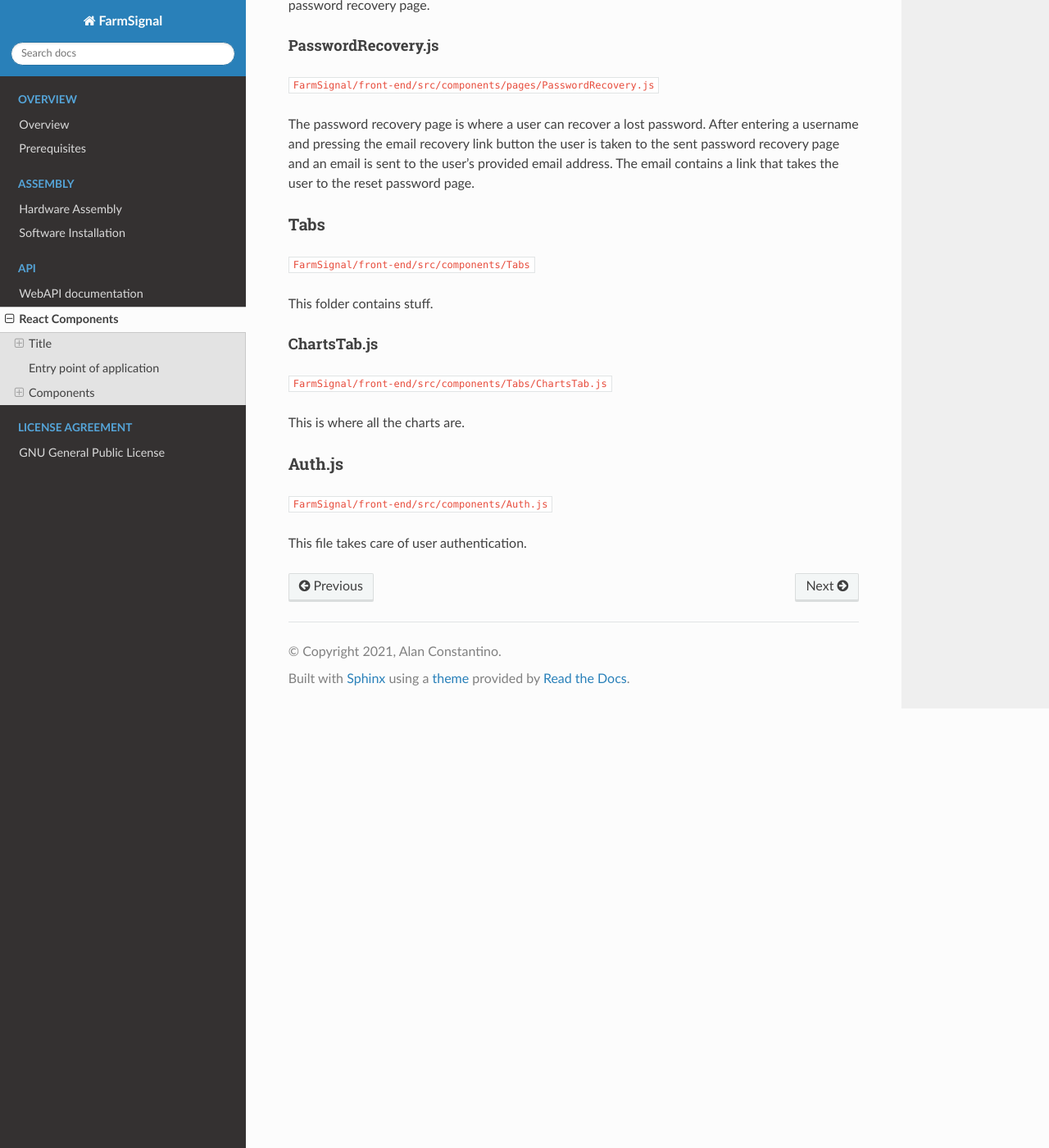
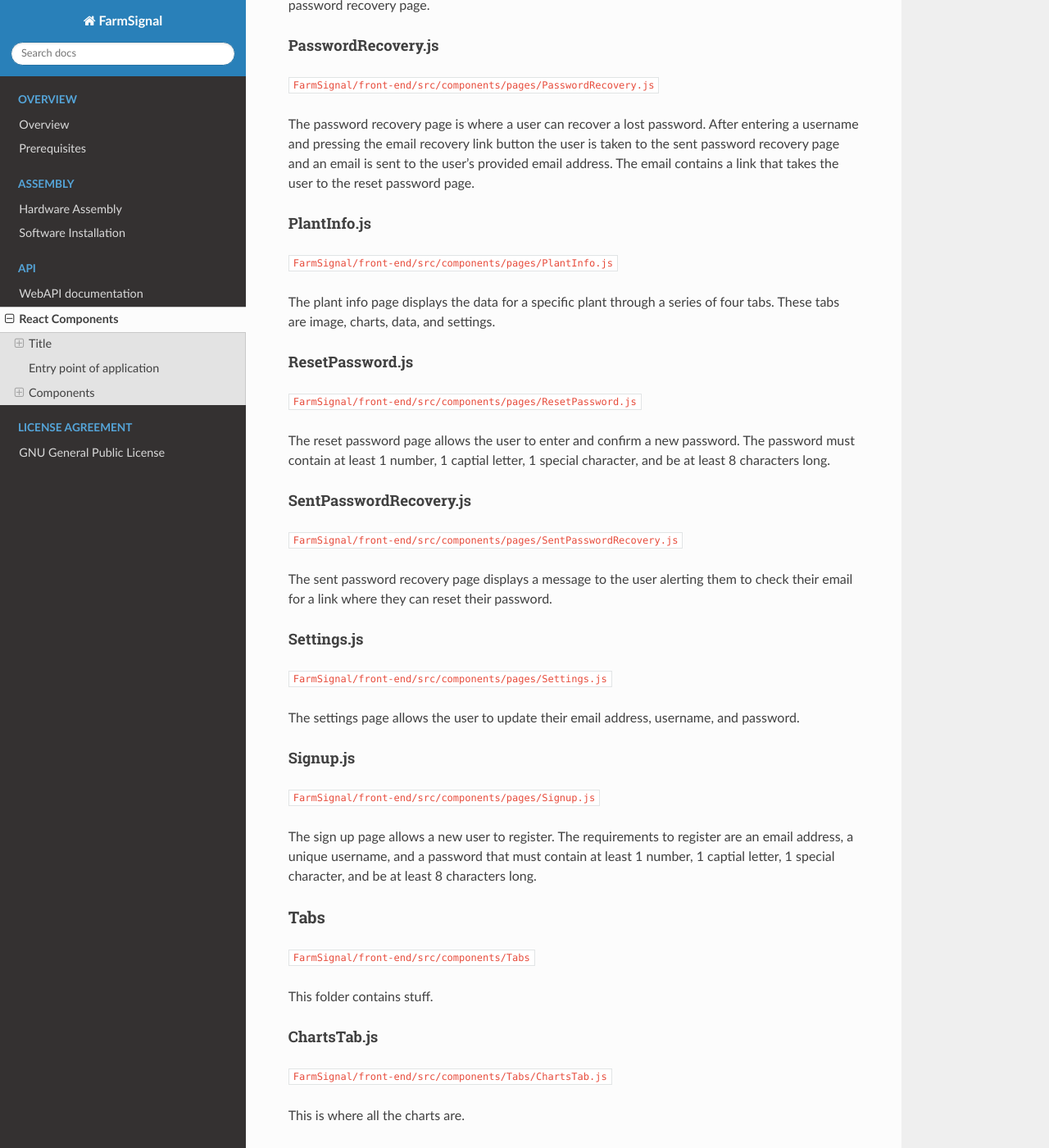
Before and after one commit to AlanConstantino/FarmSignal, a Sphinx documentation site: the page built from docs/front-end/react.rst, in a window 1280 px wide and 1400 px high, scrolled down 2799 px. Shown: the whole window at 82% size. Built offline with Sphinx 7.4.7 and the Read the Docs theme 2.0.0, drawn with Linux system fonts in a browser that asks for light colours.

Commit message:
Added documentation for PlantInfo.js, ResetPassword.js, SentPasswordRecovery.js, Settings.js, Signup.js.

```diff
--- a/docs/front-end/react.rst
+++ b/docs/front-end/react.rst
@@ -154,6 +154,43 @@ The password recovery page is where a user can recover a lost password. After en
 the email recovery link button the user is taken to the sent password recovery page and an email is sent to the user's
 provided email address. The email contains a link that takes the user to the reset password page.
 
+PlantInfo.js
+------------
+
+``FarmSignal/front-end/src/components/pages/PlantInfo.js``
+
+The plant info page displays the data for a specific plant through a series of four tabs. These tabs are image, charts, data, and settings.
+
+ResetPassword.js
+----------------
+
+``FarmSignal/front-end/src/components/pages/ResetPassword.js``
+
+The reset password page allows the user to enter and confirm a new password. The password must contain at least 1 number, 1 captial letter,
+1 special character, and be at least 8 characters long.
+
+SentPasswordRecovery.js
+-----------------------
+
+``FarmSignal/front-end/src/components/pages/SentPasswordRecovery.js``
+
+The sent password recovery page displays a message to the user alerting them to check their email for a link where they can reset their password.
+
+Settings.js
+-----------
+
+``FarmSignal/front-end/src/components/pages/Settings.js``
+
+The settings page allows the user to update their email address, username, and password.
+
+Signup.js
+---------
+
+``FarmSignal/front-end/src/components/pages/Signup.js``
+
+The sign up page allows a new user to register. The requirements to register are an email address, a unique username, and a password
+that must contain at least 1 number, 1 captial letter, 1 special character, and be at least 8 characters long.
+
 Tabs
 ====
 
```
Also changed, not shown: 19 other files.
